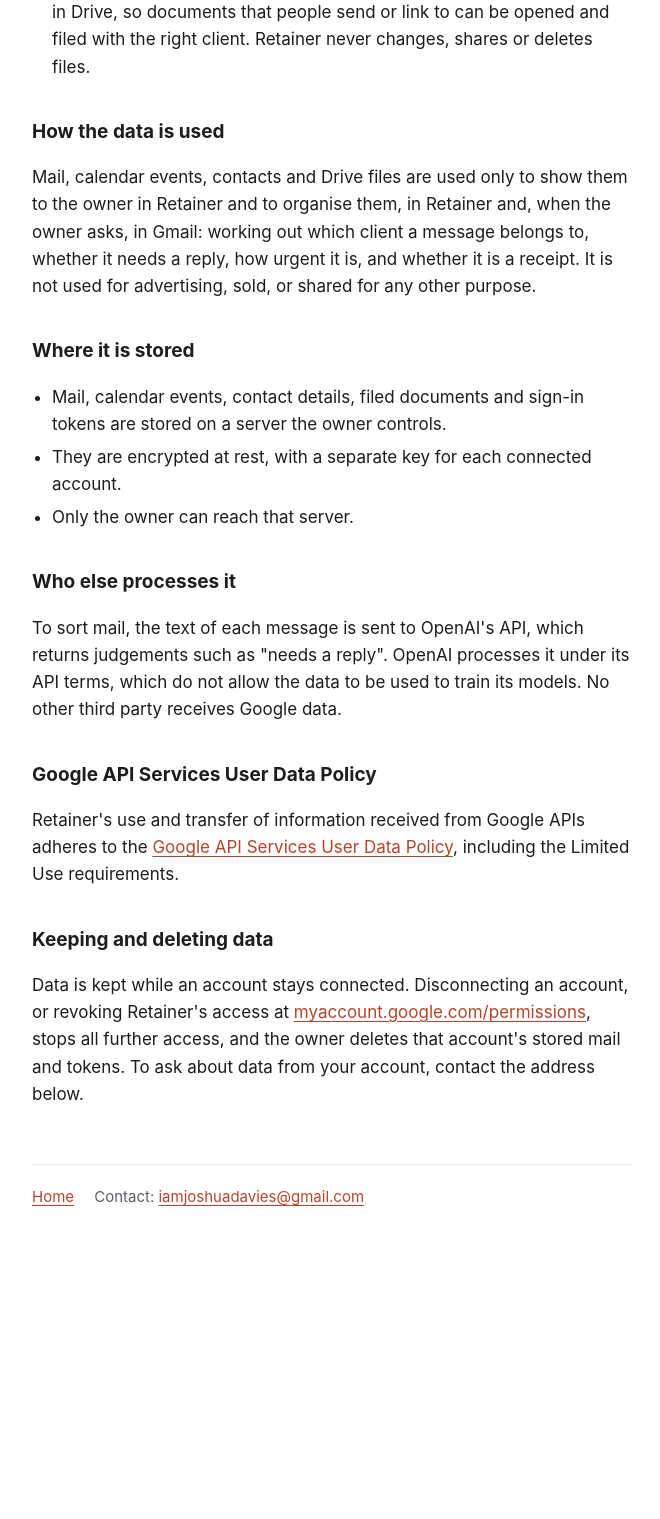
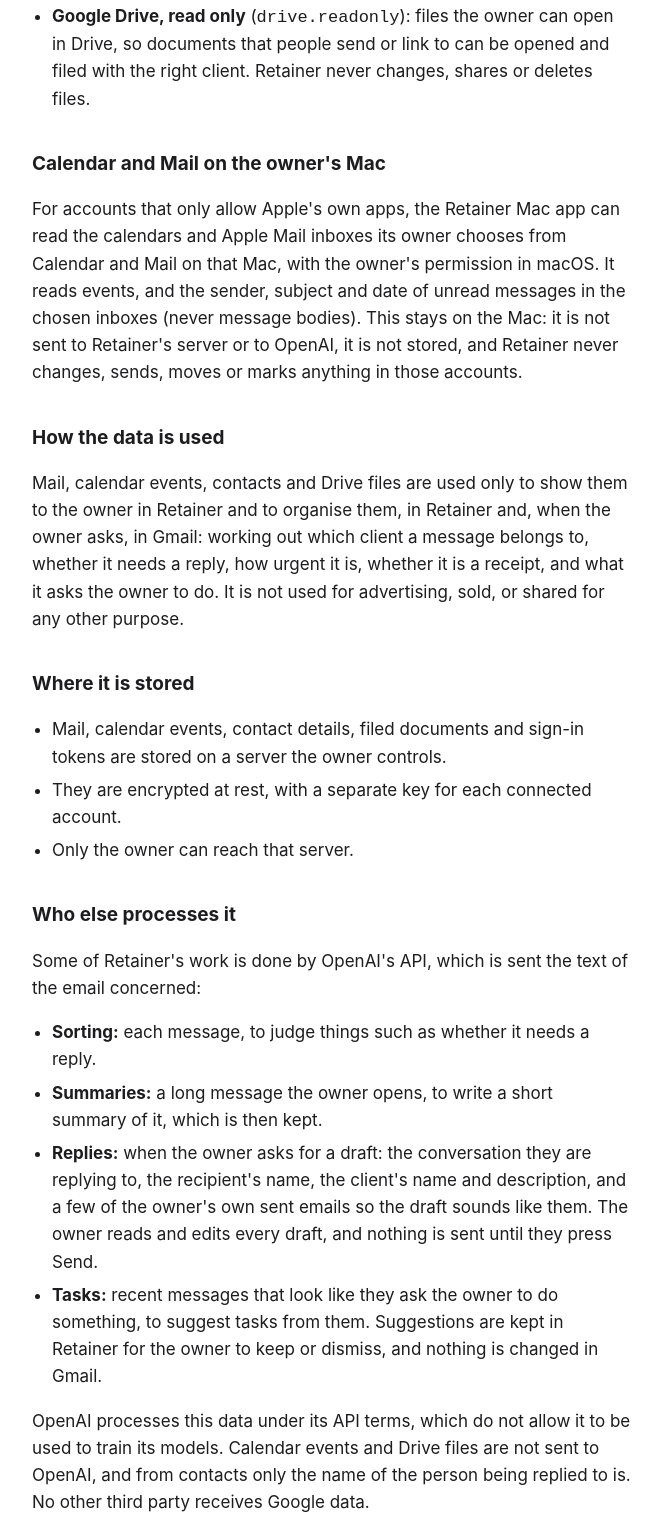
Before and after one commit to iamjoshuadavies/retainer-site, a plain HTML site: page privacy.html in a window 1280 px wide. Shown: the part 1115-2634 px from the top of the page, without its empty margins (308-968 px from the left). Before the commit the page ends 2420 px from the top, so only its background shows below. Drawn offline with Linux system fonts and the light colour scheme.

Commit message:
What goes to OpenAI (summaries, replies, task suggestions), Calendar and Mail on the owner's Mac

```diff
--- a/privacy.html
+++ b/privacy.html
@@ -45,7 +45,7 @@ footer a { margin-right: 16px; }
     <header><a href="index.html" style="text-decoration:none;color:inherit"><span class="mark" aria-hidden="true"></span><span class="name">Retainer</span></a></header>
 
     <h1>Privacy policy</h1>
-    <p class="lede">Last updated 24 November 2026 (Google Contacts and Drive access added).</p>
+    <p class="lede">Last updated 25 November 2026 (Calendar and Mail on the owner's Mac added, and how OpenAI is used: summaries, replies and task suggestions).</p>
 
     <h2>Who this covers</h2>
     <p>Retainer is a private tool used by a single person, its owner, Josh Davies. It is not offered to the public. This policy describes how Retainer handles data from the Google accounts its owner connects to it.</p>
@@ -54,14 +54,17 @@ footer a { margin-right: 16px; }
     <ul>
       <li><strong>Gmail, read and organise</strong> (<code>gmail.modify</code>): messages, their headers and labels, and the account's email address.</li>
       <li>Retainer changes mail only when its owner asks it to: archiving, marking as read or unread, and moving to the Bin, where Gmail keeps mail for 30 days.</li>
-      <li>Retainer sends mail only when its owner writes a reply and presses Send, and never permanently deletes mail.</li>
+      <li>Retainer sends mail only when its owner writes a reply or a new email and presses Send, and never permanently deletes mail.</li>
       <li><strong>Google Calendar</strong> (<code>calendar.readonly</code> and <code>calendar.events</code>): the account's calendars and their events (titles, times, places, attendees and notes), so they can be shown together and organised by client. Retainer writes to a calendar only to add plain "busy" blocks that mirror the owner's time on their other calendars, with no details, and keeps them up to date. It does not change or delete any other event, and does not change calendar settings or sharing.</li>
       <li><strong>Google Contacts and directory, read only</strong> (<code>contacts.readonly</code>, <code>contacts.other.readonly</code> and <code>directory.readonly</code>): the names, photos, job titles and phone numbers of the owner's contacts, of people the owner has emailed, and of colleagues in the account's own organisation, so the people the owner deals with at each client can be shown with their details. Retainer never changes contacts.</li>
       <li><strong>Google Drive, read only</strong> (<code>drive.readonly</code>): files the owner can open in Drive, so documents that people send or link to can be opened and filed with the right client. Retainer never changes, shares or deletes files.</li>
     </ul>
 
+    <h2>Calendar and Mail on the owner's Mac</h2>
+    <p>For accounts that only allow Apple's own apps, the Retainer Mac app can read the calendars and Apple Mail inboxes its owner chooses from Calendar and Mail on that Mac, with the owner's permission in macOS. It reads events, and the sender, subject and date of unread messages in the chosen inboxes (never message bodies). This stays on the Mac: it is not sent to Retainer's server or to OpenAI, it is not stored, and Retainer never changes, sends, moves or marks anything in those accounts.</p>
+
     <h2>How the data is used</h2>
-    <p>Mail, calendar events, contacts and Drive files are used only to show them to the owner in Retainer and to organise them, in Retainer and, when the owner asks, in Gmail: working out which client a message belongs to, whether it needs a reply, how urgent it is, and whether it is a receipt. It is not used for advertising, sold, or shared for any other purpose.</p>
+    <p>Mail, calendar events, contacts and Drive files are used only to show them to the owner in Retainer and to organise them, in Retainer and, when the owner asks, in Gmail: working out which client a message belongs to, whether it needs a reply, how urgent it is, whether it is a receipt, and what it asks the owner to do. It is not used for advertising, sold, or shared for any other purpose.</p>
 
     <h2>Where it is stored</h2>
     <ul>
@@ -71,7 +74,14 @@ footer a { margin-right: 16px; }
     </ul>
 
     <h2>Who else processes it</h2>
-    <p>To sort mail, the text of each message is sent to OpenAI's API, which returns judgements such as "needs a reply". OpenAI processes it under its API terms, which do not allow the data to be used to train its models. No other third party receives Google data.</p>
+    <p>Some of Retainer's work is done by OpenAI's API, which is sent the text of the email concerned:</p>
+    <ul>
+      <li><strong>Sorting:</strong> each message, to judge things such as whether it needs a reply.</li>
+      <li><strong>Summaries:</strong> a long message the owner opens, to write a short summary of it, which is then kept.</li>
+      <li><strong>Replies:</strong> when the owner asks for a draft: the conversation they are replying to, the recipient's name, the client's name and description, and a few of the owner's own sent emails so the draft sounds like them. The owner reads and edits every draft, and nothing is sent until they press Send.</li>
+      <li><strong>Tasks:</strong> recent messages that look like they ask the owner to do something, to suggest tasks from them. Suggestions are kept in Retainer for the owner to keep or dismiss, and nothing is changed in Gmail.</li>
+    </ul>
+    <p>OpenAI processes this data under its API terms, which do not allow it to be used to train its models. Calendar events and Drive files are not sent to OpenAI, and from contacts only the name of the person being replied to is. No other third party receives Google data.</p>
 
     <h2>Google API Services User Data Policy</h2>
     <p>Retainer's use and transfer of information received from Google APIs adheres to the <a href="https://developers.google.com/terms/api-services-user-data-policy">Google API Services User Data Policy</a>, including the Limited Use requirements.</p>
```
Also changed, not shown: index.html (+1 -1 lines).
